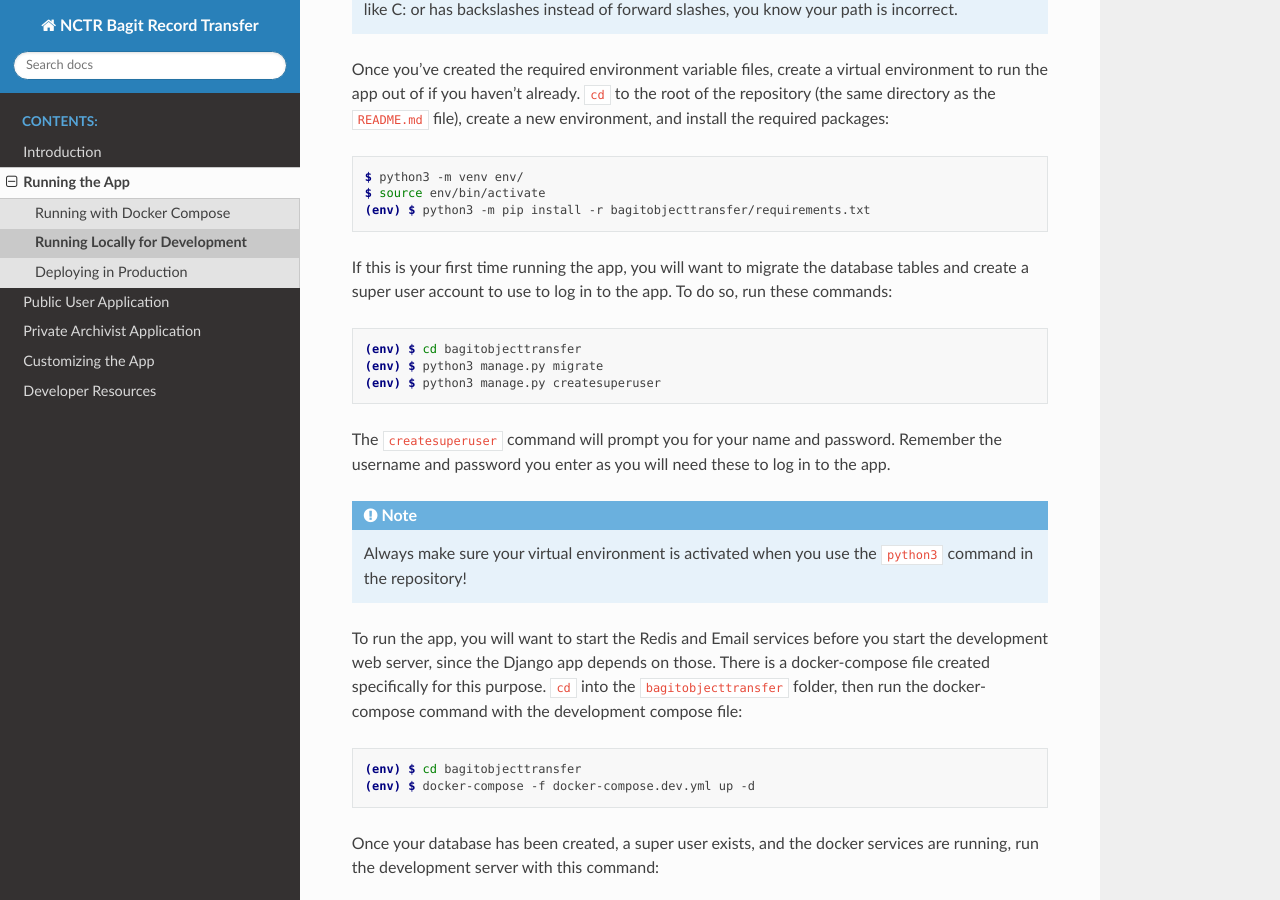
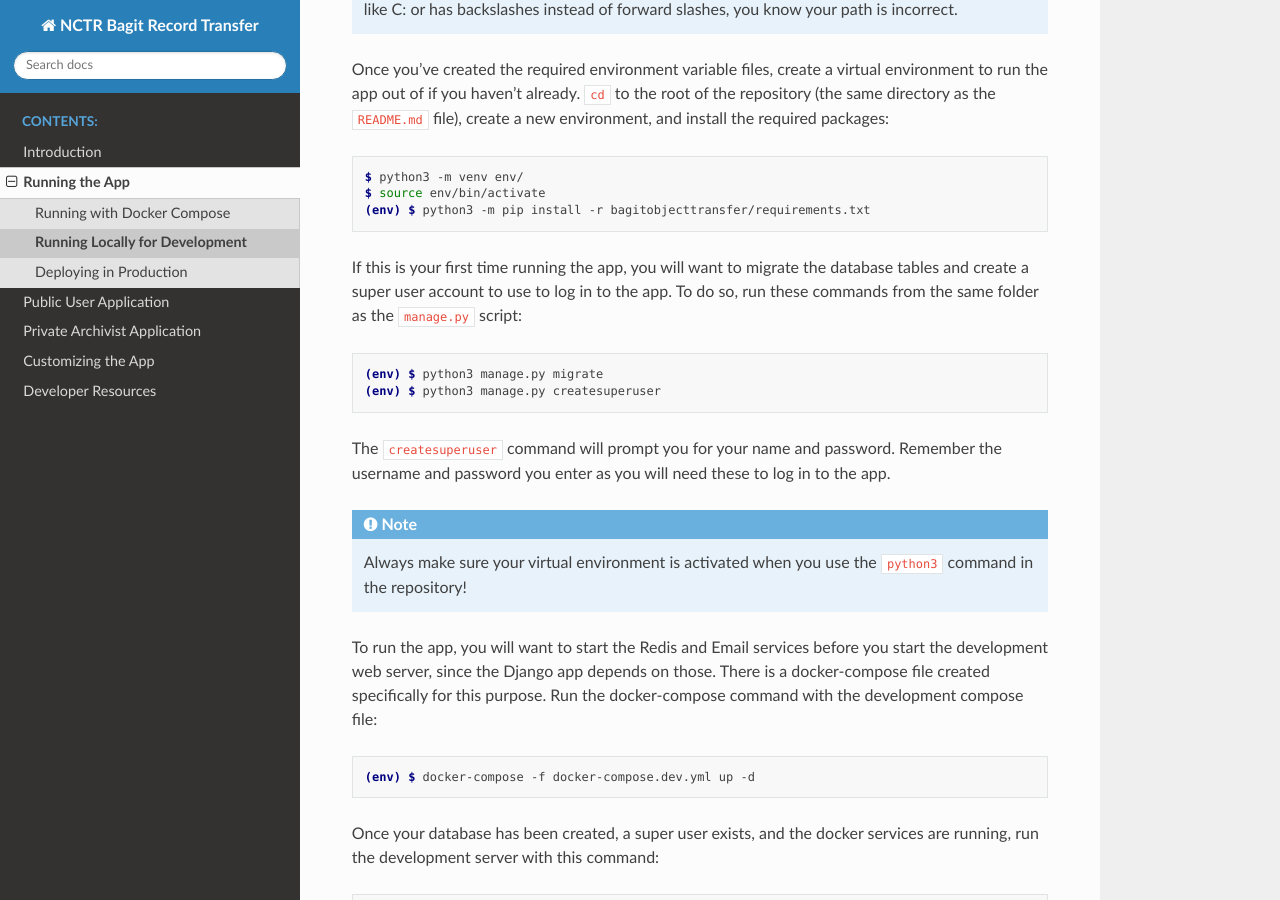
Before and after one commit to NationalCentreTruthReconciliation/Secure-Record-Transfer, a Sphinx documentation site: the page built from docs/running/local.rst, in a window 1280 px wide and 900 px high, scrolled down 1111 px. Built offline with Sphinx 7.4.7 and the Read the Docs theme 2.0.0, drawn with Linux system fonts in a browser that asks for light colours.

Commit message:
Remove duplicate cd command - may be confusing

```diff
--- a/docs/running/local.rst
+++ b/docs/running/local.rst
@@ -66,11 +66,11 @@ the :code:`README.md` file), create a new environment, and install the required
 
 
 If this is your first time running the app, you will want to migrate the database tables and create
-a super user account to use to log in to the app. To do so, run these commands:
+a super user account to use to log in to the app. To do so, run these commands from the same folder
+as the :code:`manage.py` script:
 
 .. code-block:: console
 
-    (env) $ cd bagitobjecttransfer
     (env) $ python3 manage.py migrate
     (env) $ python3 manage.py createsuperuser
 
@@ -86,12 +86,10 @@ username and password you enter as you will need these to log in to the app.
 
 To run the app, you will want to start the Redis and Email services before you start the development
 web server, since the Django app depends on those. There is a docker-compose file created
-specifically for this purpose. :code:`cd` into the :code:`bagitobjecttransfer` folder, then run the
-docker-compose command with the development compose file:
+specifically for this purpose. Run the docker-compose command with the development compose file:
 
 .. code-block:: console
 
-    (env) $ cd bagitobjecttransfer
     (env) $ docker-compose -f docker-compose.dev.yml up -d
 
 
```
